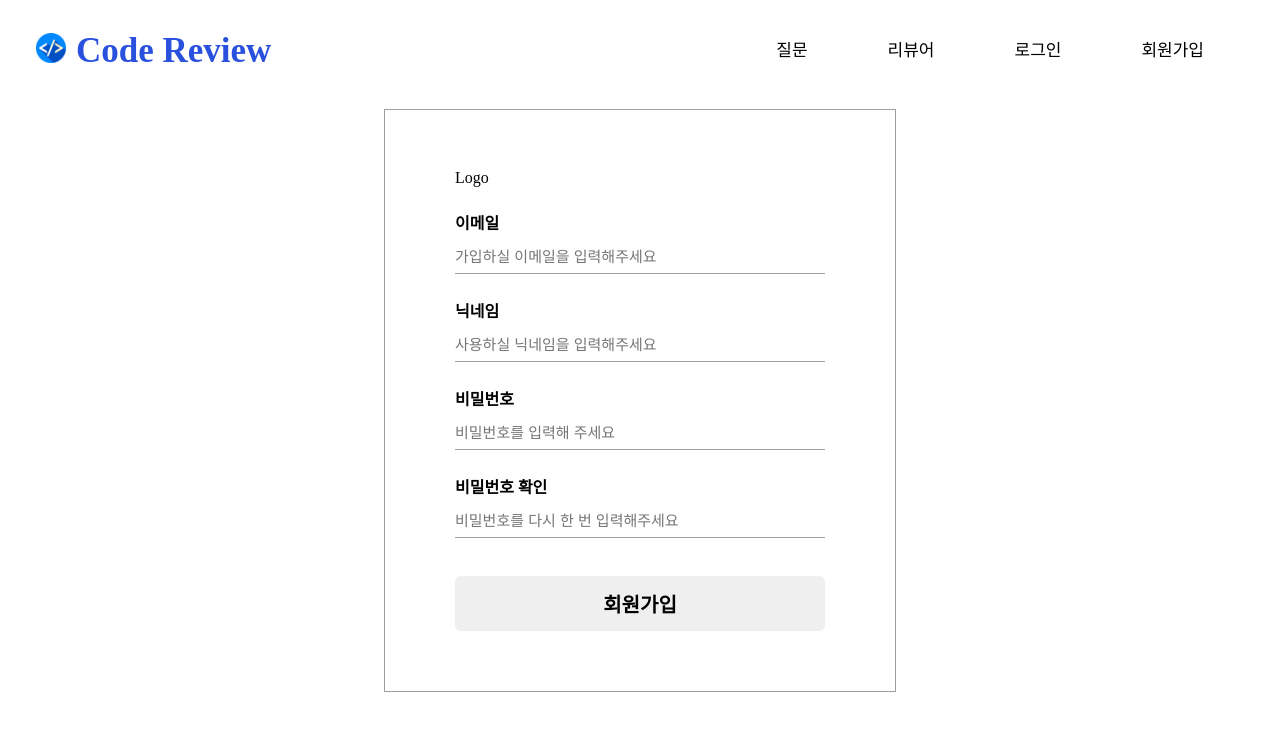
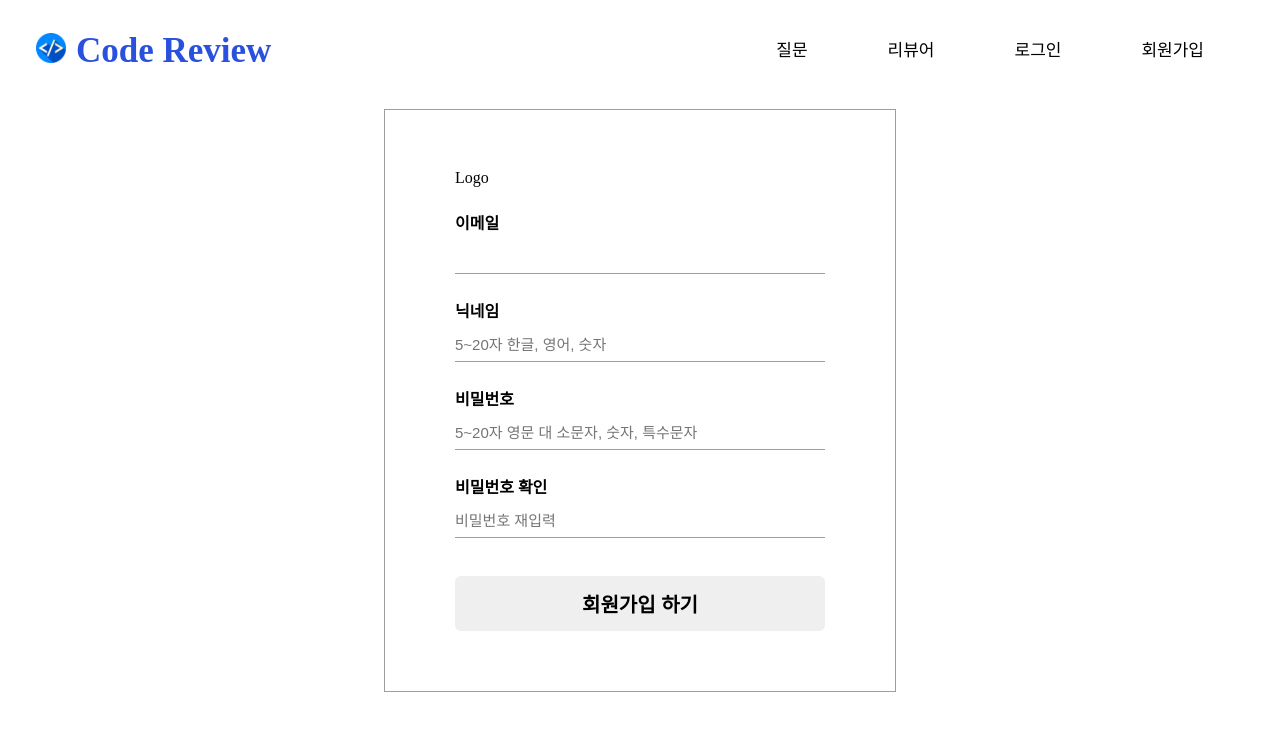
Before and after one commit to spring-boot-toy-project-team/code-review-frontend, a Next.js app in the folder code-review/: page /signup in a window 1280 px wide. Shown: the top 730 px of the page. Built offline with nearby package versions, Linux system fonts and the light colour scheme; no server answers.

Commit message:
feat: signup validation

```diff
--- a/code-review/src/assets/FormCheck/Check.ts
+++ b/code-review/src/assets/FormCheck/Check.ts
@@ -5,23 +5,30 @@ const validateEmail = (email: string) => {
   return regex.test(email);
 };
 
+const validateNickname = (nickname: string) => {
+  const regex = /^([a-zA-Z0-9ㄱ-ㅎ|ㅏ-ㅣ|가-힣]).{5,20}$/;
+
+  return regex.test(nickname);
+};
+
 const validatePassword = (password: string) => {
-  let regex = /^(?=.*\d)(?=.*[a-zA-Z])[0-9a-zA-Z]{8,10}$/; //  8 ~ 10자 영문, 숫자 조합
+  let regex =
+    /^(?=.*[A-Za-z])(?=.*\d)(?=.*[$@$!%*#?&])[A-Za-z\d$@$!%*#?&]{5,20}$/;
 
-  return regex.test(password); // 형식에 맞는 경우 true 리턴
+  return regex.test(password);
 };
 
 export const LoginCheckFnc = (
   email: string,
   password: string,
-  setValid: (message: string) => void,
-  setBoolean: (boolean: boolean) => void
+  setValid: React.Dispatch<React.SetStateAction<string>>,
+  setBoolean: React.Dispatch<React.SetStateAction<boolean>>
 ) => {
   if (email.length === 0) {
     setValid('이메일을 입력해 주세요.');
     setBoolean(true);
   } else if (email.length > 0 && validateEmail(email) === false) {
-    setValid('이메일을 정확하게 입력해 주세요.');
+    setValid('이메일 주소가 올바르지 않습니다.');
     setBoolean(true);
   } else if (password.length === 0) {
     setValid('비밀번호를 입력해 주세요.');
@@ -33,13 +40,62 @@ export const LoginCheckFnc = (
 };
 
 export const EmailCheckFnc = (
-  email: string,
-  setValid: (message: string) => void,
-  setBoolean: (boolean: boolean) => void
+  checking: string,
+  setValid: React.Dispatch<React.SetStateAction<string>>,
+  setBoolean: React.Dispatch<React.SetStateAction<boolean>>
 ) => {
-  if (email.length === 0) {
-    setValid('이메일을 입력해 주세요.');
+  if (checking.length > 0 && validateEmail(checking) === false) {
+    setValid('이메일 주소가 올바르지 않습니다.');
     setBoolean(true);
-  } else if (email.length > 0 && validateEmail(email) === false) {
+    return;
   }
+  setBoolean(false);
 };
+
+export const NicknameCheckFuc = (
+  checking: string,
+  setValid: React.Dispatch<React.SetStateAction<string>>,
+  setBoolean: React.Dispatch<React.SetStateAction<boolean>>
+) => {
+  if (
+    checking.length > 0 &&
+    validateNickname(checking) === false &&
+    checking.length < 5
+  ) {
+    setValid('닉네임은 5~20자 한글, 영어, 숫자만 사용 가능합니다.');
+    setBoolean(true);
+    return;
+  }
+  setBoolean(false);
+};
+
+export const PasswordCheckFuc = (
+  checking: string,
+  setValid: React.Dispatch<React.SetStateAction<string>>,
+  setBoolean: React.Dispatch<React.SetStateAction<boolean>>
+) => {
+  if (
+    checking.length > 0 &&
+    validatePassword(checking) === false &&
+    checking.length < 5
+  ) {
+    setValid('비밀번호는 5~20자 영문 대 소문자, 숫자, 특수문자를 사용하세요.');
+    setBoolean(true);
+    return;
+  }
+  setBoolean(false);
+};
+
+export const PasswordReCheckFuc = (
+  password: string,
+  passwordCheck: string,
+  setValid: React.Dispatch<React.SetStateAction<string>>,
+  setBoolean: React.Dispatch<React.SetStateAction<boolean>>
+) => {
+  if (passwordCheck !== password) {
+    setValid('비밀번호가 일치하지 않습니다.');
+    setBoolean(true);
+    return;
+  }
+  setBoolean(false);
+};
--- a/code-review/src/common/Input/SignupInput.tsx
+++ b/code-review/src/common/Input/SignupInput.tsx
@@ -23,6 +23,11 @@ const InputContainer = styled.div`
     outline: none;
     border-bottom: 1px solid black;
   }
+  > span {
+    display: block;
+    margin-top: 15px;
+    color: red;
+  }
 `;
 
 interface Props {
@@ -31,6 +36,9 @@ interface Props {
   onChangeHandler: (event: React.ChangeEvent<HTMLInputElement>) => void;
   value: string;
   label: string;
+  useRef: React.RefObject<HTMLInputElement>;
+  validation: string;
+  visible: boolean;
 }
 
 const SignupInput = (props: Props) => {
@@ -38,11 +46,13 @@ const SignupInput = (props: Props) => {
     <InputContainer>
       <label>{props.label}</label>
       <input
+        ref={props.useRef}
         placeholder={props.placeHloder}
         type={props.type}
         onChange={props.onChangeHandler}
         value={props.value}
       />
+      {props.visible && <span>{props.validation}</span>}
     </InputContainer>
   );
 };
--- a/code-review/src/components/Signup/SignupForm.tsx
+++ b/code-review/src/components/Signup/SignupForm.tsx
@@ -1,10 +1,16 @@
 import styled from 'styled-components';
-import React, { useEffect, useState } from 'react';
+import React, { useCallback, useEffect, useRef, useState } from 'react';
 
+import useInput from '../../hook/useInput';
 import SubmitButton from '../../common/Button/SubmitButton';
-import useInput from '../../hook/useInput';
 import SignupInput from '../../common/Input/SignupInput';
 import { userSignup } from '../../config/Axios/api';
+import {
+  EmailCheckFnc,
+  NicknameCheckFuc,
+  PasswordCheckFuc,
+  PasswordReCheckFuc,
+} from '../../assets/FormCheck/Check';
 
 const LoginFormCotaniner = styled.form`
   width: 100%;
@@ -54,16 +60,39 @@ const SignupForm = () => {
   const [showPasswordCheckErrorMessage, setShowPasswordCheckErrorMessage] =
     useState<boolean>(false);
 
-  const [errorMsg, setErrorMsg] = useState<string>('');
-  const [showMessage, setShowMessage] = useState<boolean>(false);
+  const emailRef = useRef<HTMLInputElement>(null);
+  const nicknameRef = useRef<HTMLInputElement>(null);
+  const passwordRef = useRef<HTMLInputElement>(null);
+  const passwordCheckRef = useRef<HTMLInputElement>(null);
 
-  useEffect(() => {}, [email.value]);
+  useEffect(() => {
+    EmailCheckFnc(email.value, setEmailErrorMsg, setShowEmailErrorMessage);
+  }, [email.value]);
 
-  useEffect(() => {}, [nickname.value]);
+  useEffect(() => {
+    NicknameCheckFuc(
+      nickname.value,
+      setNicknameErrorMsg,
+      setShowNicknameErrorMessage
+    );
+  }, [nickname.value]);
 
-  useEffect(() => {}, [password.value]);
+  useEffect(() => {
+    PasswordCheckFuc(
+      password.value,
+      setPasswordErrorMsg,
+      setShowPasswordErrorMessage
+    );
+  }, [password.value]);
 
-  useEffect(() => {}, [passwordCheck.value]);
+  useEffect(() => {
+    PasswordReCheckFuc(
+      password.value,
+      passwordCheck.value,
+      setPasswordCehckErrorMsg,
+      setShowPasswordCheckErrorMessage
+    );
+  }, [passwordCheck.value]);
 
   const onSubmitHandler = (event: React.FormEvent<HTMLFormElement>) => {
     event.preventDefault();
@@ -74,43 +103,81 @@ const SignupForm = () => {
       password: password.value,
     };
 
+    if (email.value.length === 0) {
+      emailRef.current!.focus();
+      setEmailErrorMsg('필수 정보입니다.');
+      setShowEmailErrorMessage(true);
+      return;
+    }
+    if (nickname.value.length === 0) {
+      nicknameRef.current!.focus();
+      setNicknameErrorMsg('필수 정보입니다.');
+      setShowNicknameErrorMessage(true);
+      return;
+    }
+    if (password.value.length === 0) {
+      passwordRef.current!.focus();
+      setPasswordErrorMsg('필수 정보입니다.');
+      setShowPasswordErrorMessage(true);
+      return;
+    }
+    if (passwordCheck.value.length === 0) {
+      passwordCheckRef.current!.focus();
+      setPasswordCehckErrorMsg('필수 정보입니다.');
+      setShowPasswordCheckErrorMessage(true);
+      return;
+    }
+
     userSignup(userInfo).then((res) => console.log('회원가입 성공'));
   };
+
   return (
     <LoginFormCotaniner onSubmit={onSubmitHandler}>
       <TitleWrap>Logo</TitleWrap>
       <InputBox>
         <SignupInput
+          useRef={emailRef}
           value={email.value}
-          placeHloder="가입하실 이메일을 입력해주세요"
+          placeHloder=""
           type="text"
           onChangeHandler={email.onChange}
           label="이메일"
+          validation={eamilErrorMsg}
+          visible={showEmailErrorMessage}
         />
         <SignupInput
+          useRef={nicknameRef}
           value={nickname.value}
-          placeHloder="사용하실 닉네임을 입력해주세요"
+          placeHloder="5~20자 한글, 영어, 숫자"
           type="text"
           onChangeHandler={nickname.onChange}
           label="닉네임"
+          validation={nicknameErrorMsg}
+          visible={showNicknameErrorMessage}
         />
         <SignupInput
+          useRef={passwordRef}
           value={password.value}
-          placeHloder="비밀번호를 입력해 주세요"
+          placeHloder="5~20자 영문 대 소문자, 숫자, 특수문자"
           type="password"
           onChangeHandler={password.onChange}
           label="비밀번호"
+          validation={passwordErrorMsg}
+          visible={showPasswordErrorMessage}
         />
         <SignupInput
+          useRef={passwordCheckRef}
           value={passwordCheck.value}
-          placeHloder="비밀번호를 다시 한 번 입력해주세요"
+          placeHloder="비밀번호 재입력"
           type="password"
           onChangeHandler={passwordCheck.onChange}
           label="비밀번호 확인"
+          validation={passwordCheckErrorMsg}
+          visible={showPasswordCheckErrorMessage}
         />
       </InputBox>
       <ButtonBox>
-        <SubmitButton children="회원가입" />
+        <SubmitButton children="회원가입 하기" />
       </ButtonBox>
     </LoginFormCotaniner>
   );
```
